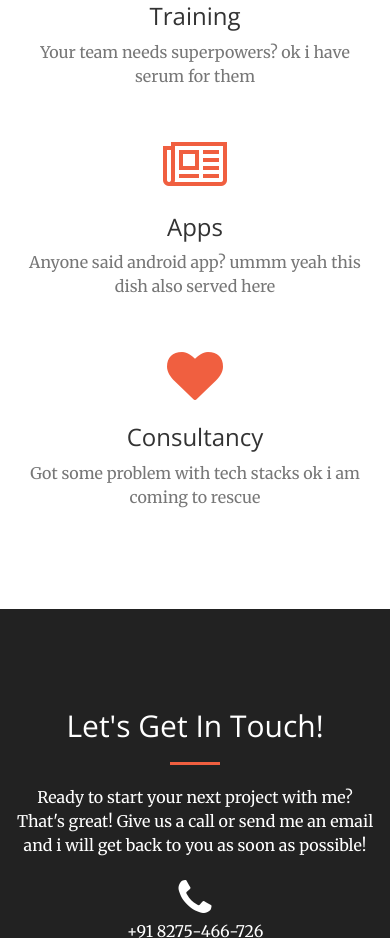
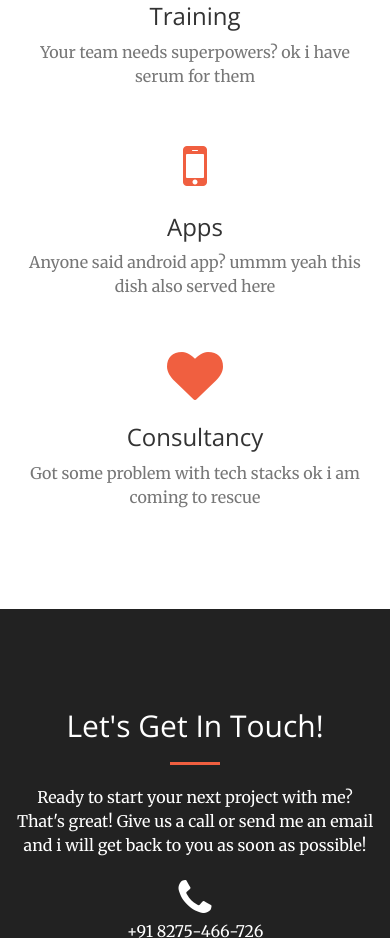
Before and after one commit to ddw147/ddw147.github.io, a website: page index.html in a window 390 px wide. Shown: the part 1371-2309 px from the top of the page. Drawn offline with nearby package versions, Linux system fonts and the light colour scheme.

Commit message:
added mobile icons

```diff
--- a/index.html
+++ b/index.html
@@ -125,7 +125,7 @@
                 </div>
                 <div class="col-lg-3 col-md-6 text-center">
                     <div class="service-box">
-                        <i class="fa fa-4x fa-newspaper-o text-primary sr-icons"></i>
+                        <i class="fa fa-4x fa-mobile text-primary sr-icons"></i>
                         <h3>Apps</h3>
                         <p class="text-muted">Anyone said android app? ummm yeah this dish also served here  </p>
                     </div>
```
